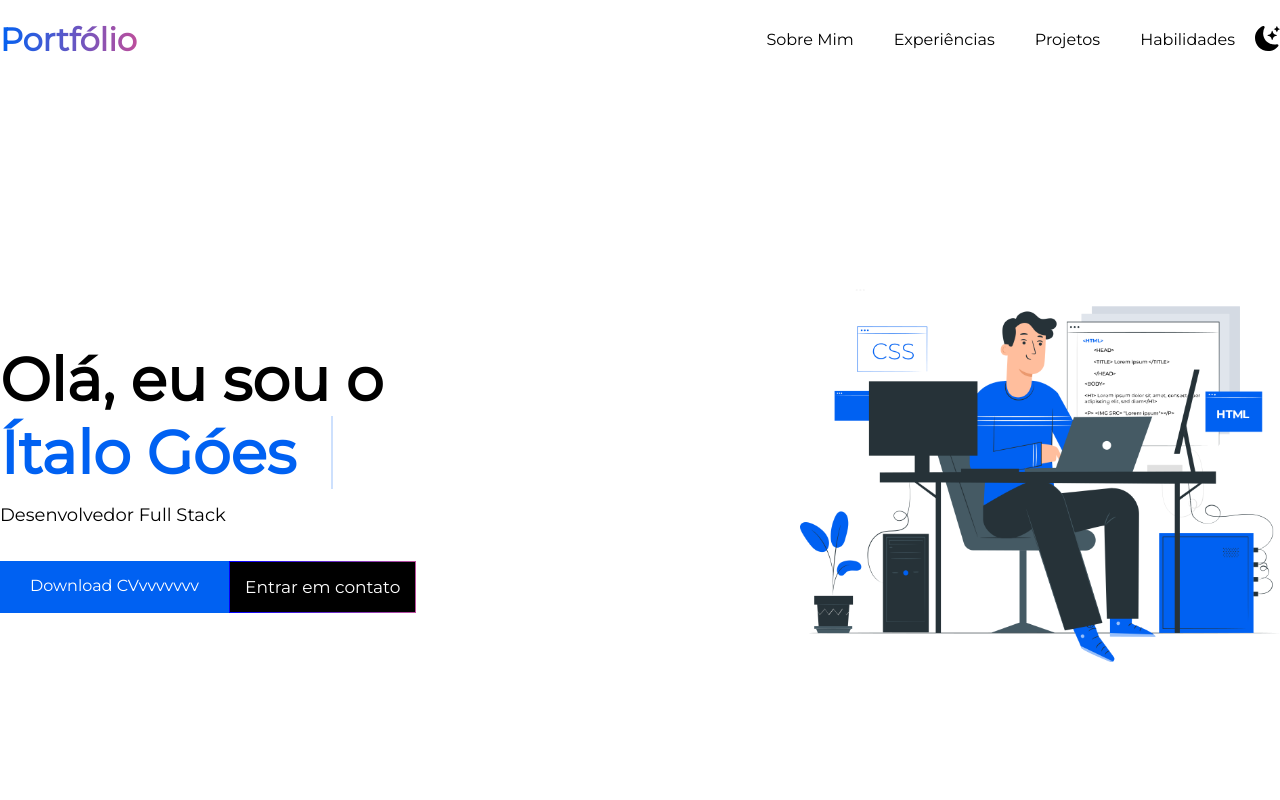
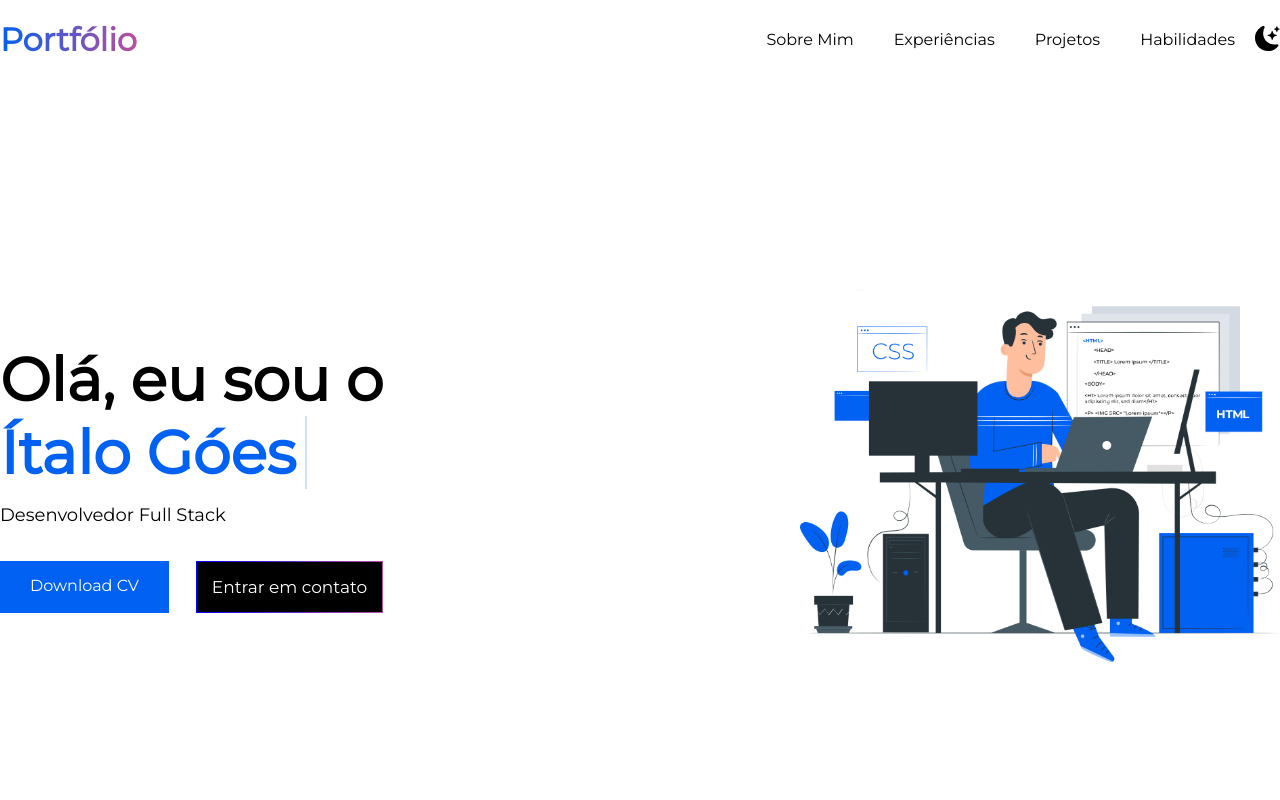
Before and after one commit to italogoes/Portfolio-React-vite.js, a React (Vite) app in the folder portfolio/: page / in a window 1280 px wide. Shown: the top 800 px of the page. Built offline with nearby package versions, Linux system fonts and the light colour scheme.

Commit message:
desfazendo o teste

```diff
--- a/portfolio/src/components/Intro/Intro.jsx
+++ b/portfolio/src/components/Intro/Intro.jsx
@@ -13,7 +13,7 @@ const Intro = (props) => {
                 <h1 className='message-animate'>Ítalo Góes</h1>
                 <p className='oq-sou'>Desenvolvedor Full Stack</p>
                 <div className='btns-curriculo-contato'>
-                    <a className='btn-curriculo' href="">Download CVvvvvvvv</a>
+                    <a className='btn-curriculo' href="">Download CV</a>
                     <a className='btn-contato' href="">Entrar em contato</a>
                 </div>
             </div>
```
